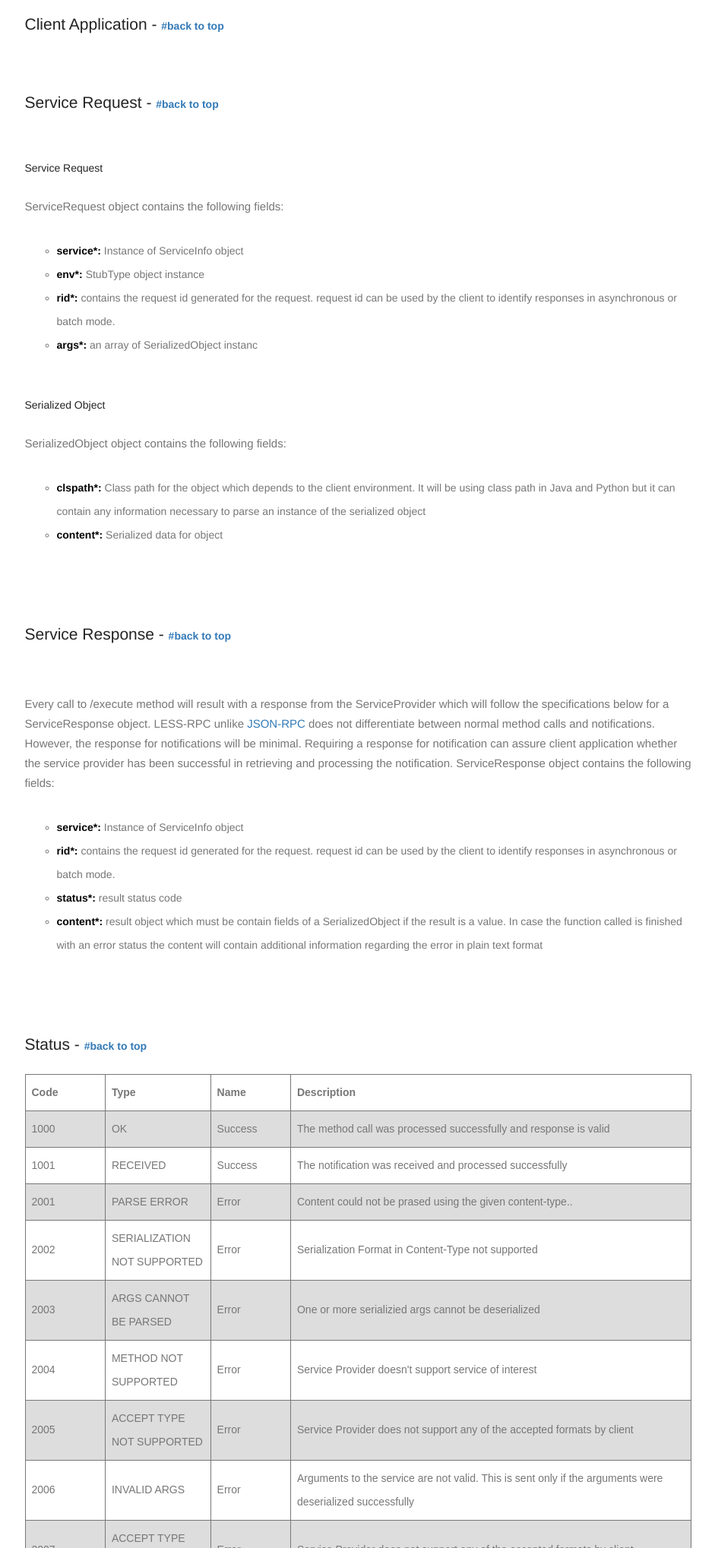
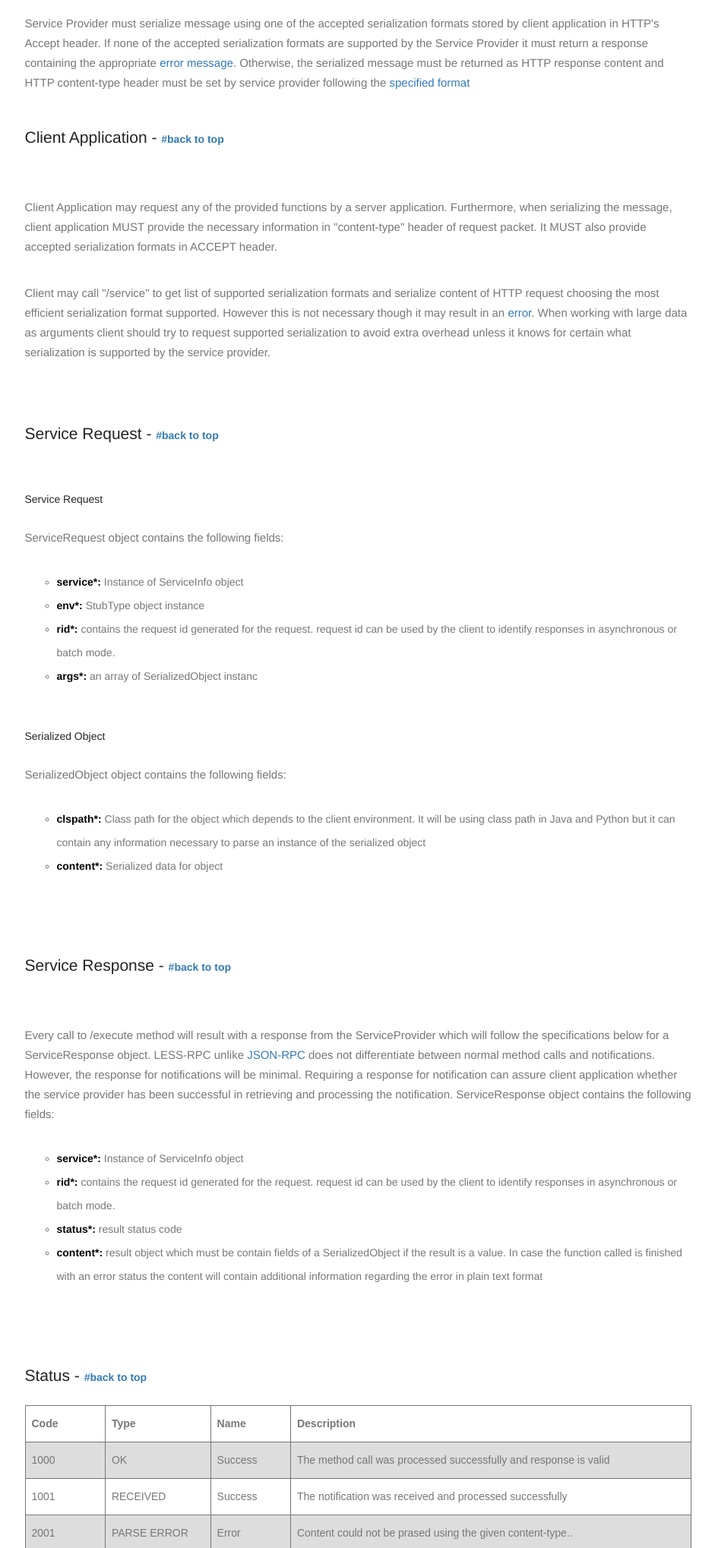
Before and after one commit to salimm/less-rpc, a plain HTML site: page index.html in a window 1280 px wide. Shown: the part 6402-8440 px from the top of the page at 76% size, without its empty margins (315-1256 px from the left). Drawn offline with Linux system fonts and the light colour scheme.

Commit message:
first early draft

```diff
--- a/index.html
+++ b/index.html
@@ -220,7 +220,7 @@
                             <p>LESS-RPC further takes advantage of the following HTTP headers to communicate information necessary to process content of the request.</p>
 
                             <p><strong>Content-type: </strong> content is design to content the encoding format of the content of an HTTP POST request. LESS-RFC follows the guidelines in <a href="https://tools.ietf.org/html/rfc6838">RFC 6838</a> to transfer serialization format and version as shown below:</p>
-                            <code>
+                            <code id="content-type-format">
 content-type: application/vnd.less ;lessversion=&lt;less-rpc version&gt; ; format=&lt;serialization format name&gt; ; formatversion=&lt;serialization format version&gt; [; parameters]</code><br>
                             <p>The format above allows developer to pass serialization format, version and less-rpc version that provides the minimal required information to parse and deserialize the content of POST request. serialization format name will refer to name of the method  (ex. JSON, CBOR and etc.), <b>lessversion</b> corresponds to the version number of less-rpc being used for the content of the message(See sections <a href="#protocol_6"> Service Request</a> and <a href="#protocol_7">Service Response</a> for more information). Finally, <b>formatversion</b> contains the version of the serialization format. All aforementioned fields are <b>required</b> and LESS-RPC stub will return an error (See sections) in absence of one or more of the fields.</p>
 
@@ -397,6 +397,8 @@ content-type: application/vnd.less ;lessversion=&lt;less-rpc version&gt; ; forma
 
                                 </ul><br/>
 
+                                <p>Service Provider must serialize message using one of the accepted serialization formats stored by client application in HTTP's Accept header. If none of the accepted serialization formats are supported by the Service Provider it must return a response containing the appropriate <a href="#protocol_8">error message</a>. Otherwise, the serialized message must be returned as HTTP response content and HTTP content-type header must be set by service provider following the <a href="#content-type-format">specified format</a></p>
+
 
                             <!-- end col -->
                         </div>
@@ -404,6 +406,8 @@ content-type: application/vnd.less ;lessversion=&lt;less-rpc version&gt; ; forma
                         <div class="row">
                             <h4 id="protocol_5">Client Application - <a href="#top">#back to top</a></h4>
                             <p>
+                            <p>Client Application may request any of the provided functions by a server application. Furthermore, when serializing the message, client application MUST provide the necessary information in "content-type" header of request packet. It MUST also provide accepted serialization formats in ACCEPT header.</p>
+                            <p>Client may call "/service" to get list of supported serialization formats and serialize content of HTTP request choosing the most efficient serialization format supported. However this is not necessary though it may result in an <a href="#protocol_8">error</a>. When working with large data as arguments client should try to request supported serialization to avoid extra overhead unless it knows for certain what serialization is supported by the service provider.</p>
 
                             </p>
                             <!-- end col -->
@@ -460,11 +464,12 @@ content-type: application/vnd.less ;lessversion=&lt;less-rpc version&gt; ; forma
                                 <tr ><td>2002</td><td>SERIALIZATION NOT SUPPORTED</td><td >Error</td><td>Serialization Format in Content-Type not supported</td></tr>
                                 <tr ><td>2003</td><td>ARGS CANNOT BE PARSED</td><td >Error</td><td>One or more serializied args cannot be deserialized</td></tr>
                                 <tr ><td>2004</td><td>METHOD NOT SUPPORTED</td><td >Error</td><td>Service Provider doesn't support service of interest</td></tr>
-                                <tr ><td>2005</td><td>ACCEPT TYPE NOT SUPPORTED</td><td >Error</td><td>Service Provider does not support any of the accepted formats by client</td></tr>
+                                <tr ><td>2005</td><td>CONTENT-TYPE NOT SUPPORTED</td><td >Error</td><td>Service Provider does not support any of the accepted formats by client</td></tr>
                                 <tr ><td>2006</td><td>INVALID ARGS</td><td >Error</td><td>Arguments to the service are not valid. This is sent only if the arguments were deserialized successfully</td>
                                 <tr ><td>2007</td><td>ACCEPT TYPE NOT SUPPORTED</td><td >Error</td><td>Service Provider does not support any of the accepted formats by client</td></tr></tr>
                                 <tr ><td>2008</td><td>INTERNAL ERROR</td><td >Error</td><td>This error is used only if server occurred an error during processing</td></tr></tr>
                                 <tr ><td>2009</td><td>SERIALIZATION ERROR</td><td >Error</td><td>Server failed serializing response object. This error is only sent if the server failed serialization while processing was successful</td></tr></tr>
+                                <tr ><td>2010</td><td>ACCEPT-TYPE NOT SUPPORTED</td><td >Error</td><td>Server application does not support any of the accepted serialization formats provided by the client application in HTTP's Accept header.</td></tr></tr>
                                 <tr ><td>3000-3999</td><td>APPLICATION SPECIFIC ERROR</td><td >Error</td><td>Application will choose the name of the error and replace with "APPLICATION SPECIFIC ERROR"</td></tr></tr>
                             </table>
                             <!-- end col -->
```
